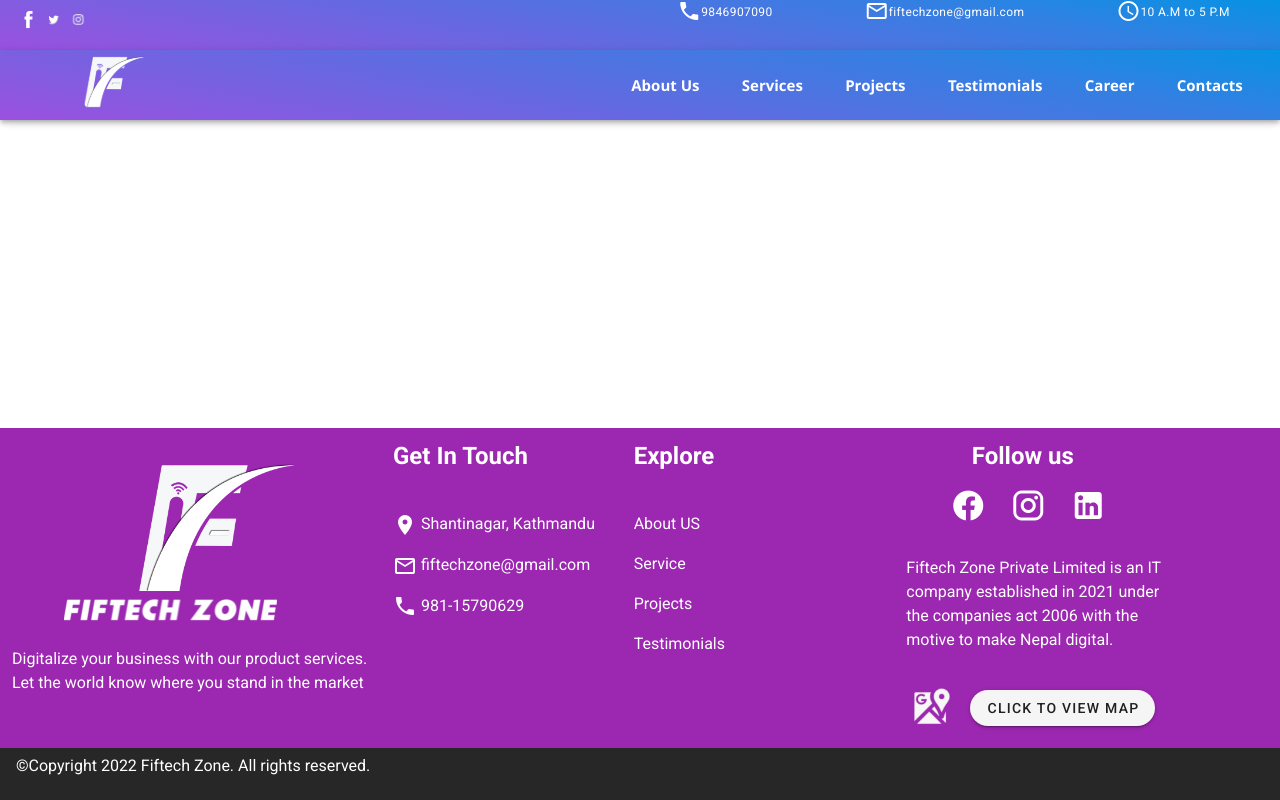
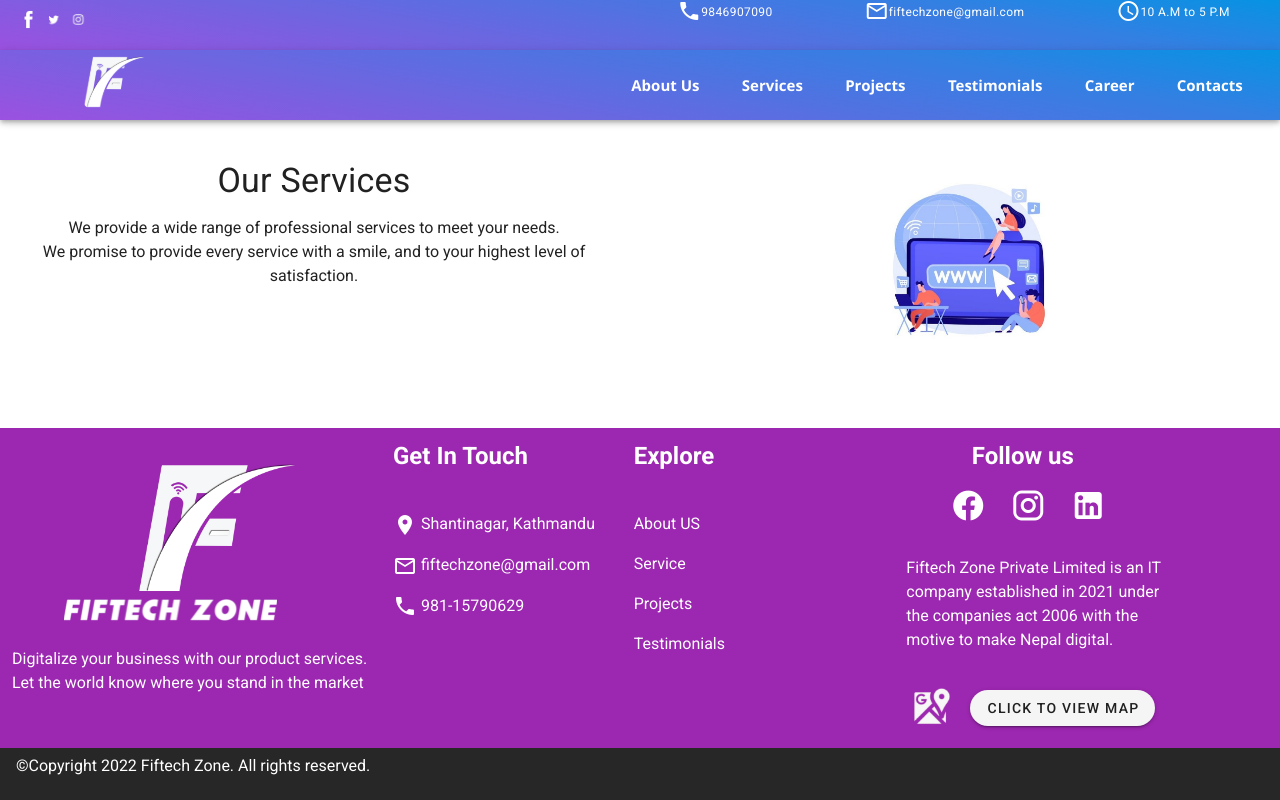
Before and after one commit to sachinbro/fiftech_zone, a Nuxt app: page /services in a window 1280 px wide. Built offline with nearby package versions, Linux system fonts and the light colour scheme.

Commit message:
seriveces page:initialized

```diff
--- a/components/Header.vue
+++ b/components/Header.vue
@@ -42,11 +42,11 @@
         <v-spacer></v-spacer>
         <v-row class="d-flex justify-space-around white--text" no-gutters>
             <nuxt-link to="/about" class="white--text link">About Us</nuxt-link>
-            <nuxt-link to="#" class="white--text link">Services</nuxt-link>
-            <nuxt-link to="#" class="white--text link">Projects</nuxt-link>
-            <nuxt-link to="#" class="white--text link">Testimonials</nuxt-link>
-            <nuxt-link to="#" class="white--text link">Career</nuxt-link>
-            <nuxt-link to="#" class="white--text link">Contacts</nuxt-link>
+            <nuxt-link to="/services" class="white--text link">Services</nuxt-link>
+            <nuxt-link to="projects" class="white--text link">Projects</nuxt-link>
+            <nuxt-link to="/testimonials" class="white--text link">Testimonials</nuxt-link>
+            <nuxt-link to="/career" class="white--text link">Career</nuxt-link>
+            <nuxt-link to="/contact" class="white--text link">Contacts</nuxt-link>
         </v-row>
 
     </v-app-bar>
--- a/components/sections/about-page/OurTeam.vue
+++ b/components/sections/about-page/OurTeam.vue
@@ -39,10 +39,12 @@
                     <v-avatar size="200"><img :src="require(`../../../static/${professional.img}`)" alt=""></v-avatar>
                     <p class="text-center text-h6">{{professional.name}} <br>{{professional.post}}</p>
                     <p>Lorem ipsum dolor sit amet consectetur, adipisicing elit.</p>
-                       <v-icon class="mx-2">mdi-facebook</v-icon>
-                        <v-icon class="mx-2">mdi-instagram</v-icon>
-                        <v-icon class="mx-2">mdi-linkedin</v-icon>
-                        <v-icon class="mx-2">mdi-twitter</v-icon>
+                    <div class="d-flex justify-center">
+                        <v-icon class="mx-2">mdi-facebook</v-icon>
+                         <v-icon class="mx-2">mdi-instagram</v-icon>
+                         <v-icon class="mx-2">mdi-linkedin</v-icon>
+                         <v-icon class="mx-2">mdi-twitter</v-icon>
+                        </div>
 
                 </v-col>
 
--- /dev/null
+++ b/components/sections/services-page/ServicesIntro.vue
@@ -0,0 +1,15 @@
+<template>
+    <div class="mt-10">
+        <v-row>
+
+            <v-col cols="6" class="text-center">
+                <p class="text-h4">Our Services</p>
+                <p>We provide   a wide range of professional services to meet your needs. <br>
+                We promise to provide every service with a smile, and to your highest level of satisfaction.</p>
+            </v-col>
+            <v-col></v-col>
+            <v-col cols="2"><img src="../../../static/sections/Servicespage/Image 40.png" height="200px" alt=""></v-col>
+            <v-col cols="2"></v-col>
+        </v-row>
+    </div>
+</template>
--- /dev/null
+++ b/pages/services.vue
@@ -0,0 +1,12 @@
+<script>
+    import ServicesIntroVue from "../components/sections/services-page/ServicesIntro.vue";
+import ServicesIntro from "../components/sections/services-page/ServicesIntro.vue";
+    export default{
+    components: { ServicesIntro }
+}
+</script>
+<template>
+    <div>
+        <ServicesIntro />
+    </div>
+</template>
```
Also changed, not shown: static/sections/Servicespage/HEADER.png (added), static/sections/Servicespage/Image 40.png (added).
